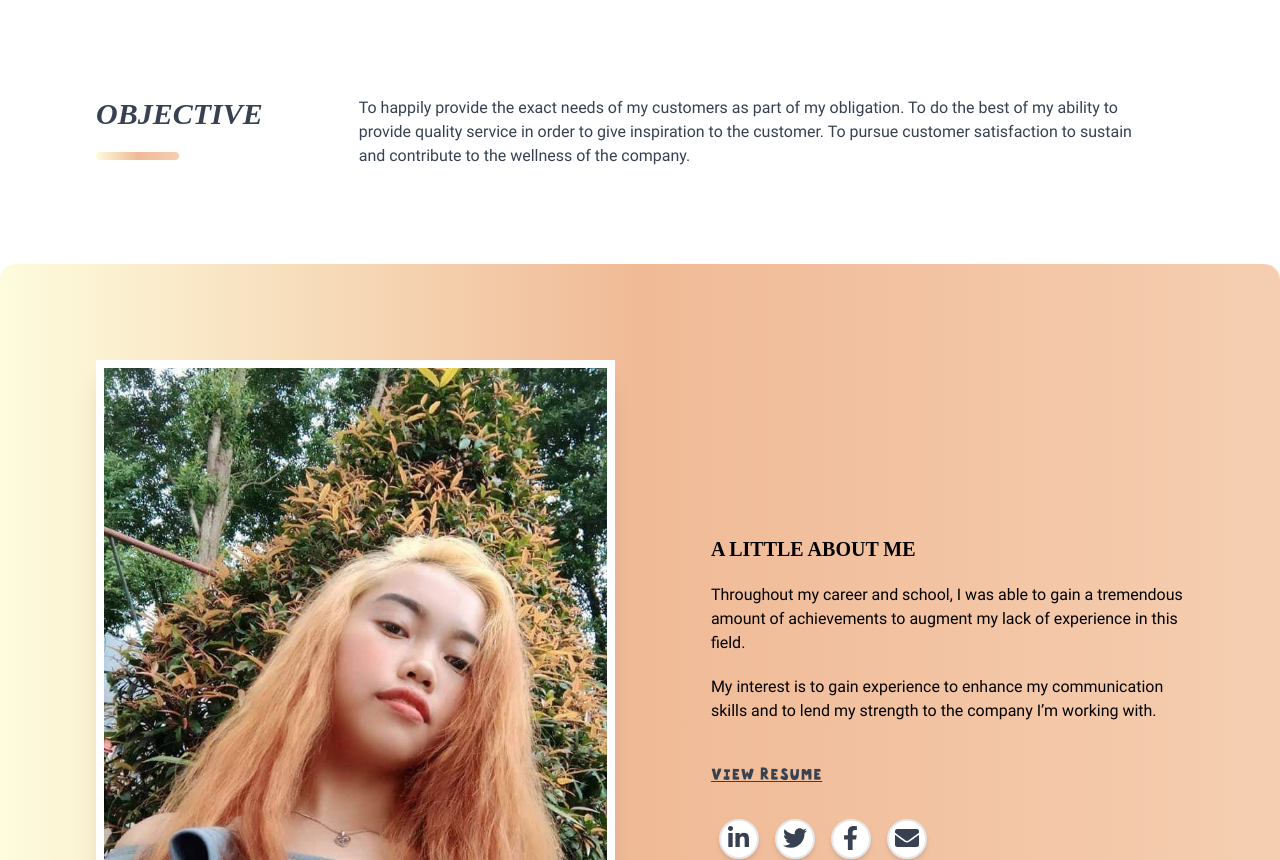
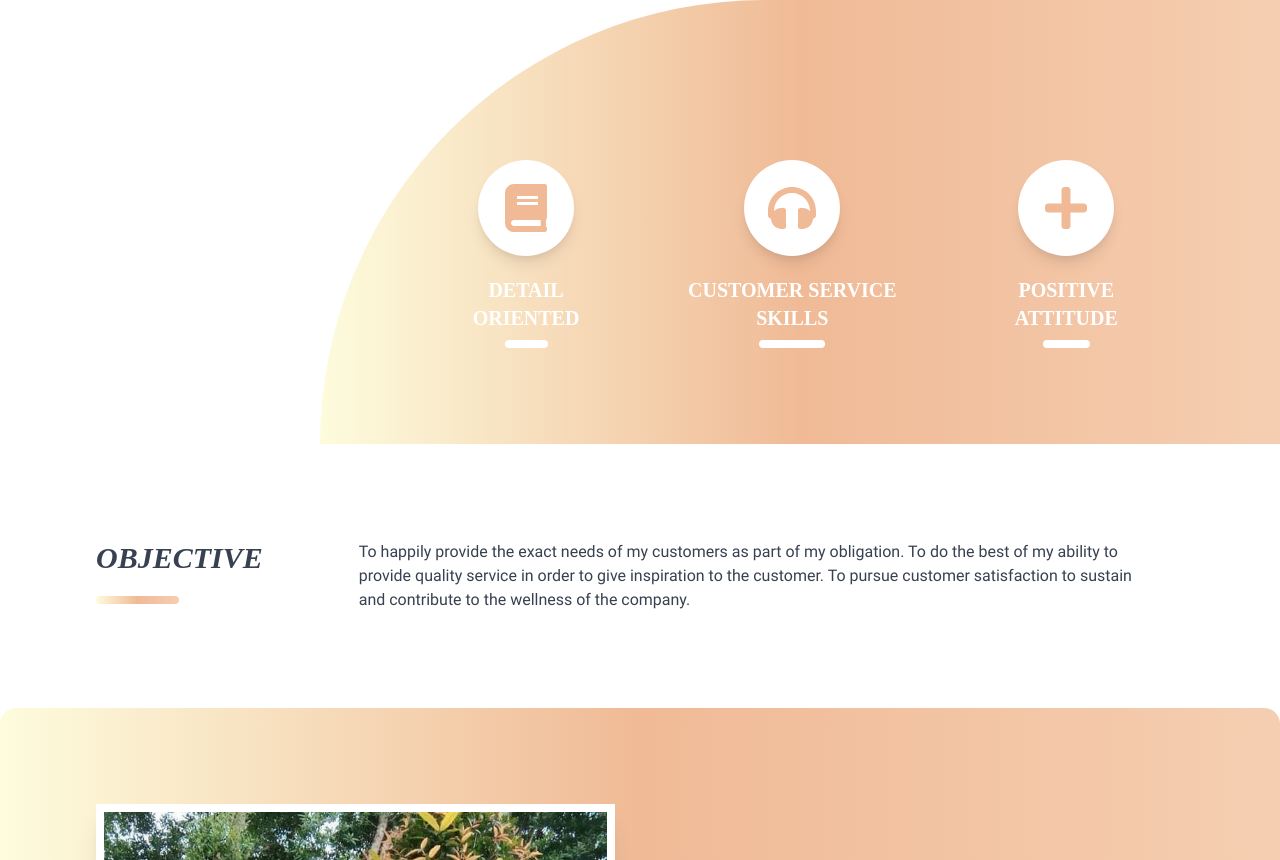
Before and after one commit to hitchcliff/chenieb-va, a React (Create React App) app: page / in a window 1280 px wide. Shown: the part 800-1660 px from the top of the page. Built offline with nearby package versions, Linux system fonts and the light colour scheme.

Commit message:
readded highlights

```diff
--- a/src/app/Home/Highlights/Highlights.tsx
+++ b/src/app/Home/Highlights/Highlights.tsx
@@ -24,7 +24,7 @@ export default function Highlights() {
     </HighlightItem>
   ));
   return (
-    <Container className="py-24 mb-24 mt-12 primary-gradient rounded-tl-full ml-auto w-3/4">
+    <Container className="py-24 primary-gradient rounded-tl-full ml-auto w-3/4">
       <div className="mx-auto">
         <div className="flex flex-col mt-16 md:flex-row">{highlightItems}</div>
       </div>
--- a/src/app/Home/Home.tsx
+++ b/src/app/Home/Home.tsx
@@ -3,11 +3,13 @@ import Showcase from './Showcase/Showcase';
 import Introduction from './Introduction/Introduction';
 import Experience from './Experience/Experience';
 import About from './About/About';
+import Highlights from './Highlights/Highlights';
 
 export default function Home() {
   return (
     <motion.div>
       <Showcase />
+      <Highlights />
       <Introduction />
       <About />
       <Experience />
--- a/src/components/Footer/Footer.tsx
+++ b/src/components/Footer/Footer.tsx
@@ -9,7 +9,7 @@ export default function Footer() {
       id="footer-section"
       className="text-center py-2 mt-auto primary-gradient flex justify-center items-center flex-col md:flex-row"
     >
-      <span className="whitespace-nowrap text-md text-white md:mr-5">
+      <span className="whitespace-nowrap text-md text-black md:mr-5">
         &copy; 2021 Chenie Narra Bontilao
       </span>
       <Socials className="flex justify-center items-center mt-2" />
--- a/src/components/Socials/Socials.tsx
+++ b/src/components/Socials/Socials.tsx
@@ -21,7 +21,7 @@ export default function Socials({ className }: SocialsProps) {
   const socialItems = data.map((item, idx) => (
     <li
       key={idx}
-      className="mx-2 bg-white w-10 h-10 rounded-full text-center flex justify-center items-center border-2 shadow-md hover:opacity-80 hover:border-white hover:bg-black hover:text-white transition-all cursor-pointer"
+      className="mx-2 bg-white w-8 h-8 rounded-full text-center flex justify-center items-center border-2 border-white shadow-md hover:border-primary hover:bg-black hover:text-white transition-all cursor-pointer"
     >
       <a href={item.to} rel="noreferrer" target="_blank">
         <FontAwesomeIcon icon={item.icon} />
@@ -31,7 +31,7 @@ export default function Socials({ className }: SocialsProps) {
 
   return (
     <motion.section id="socials" className={className}>
-      <ul className="flex flex-row items-center text-2xl ">{socialItems}</ul>
+      <ul className="flex flex-row items-center text-md">{socialItems}</ul>
     </motion.section>
   );
 }
```
